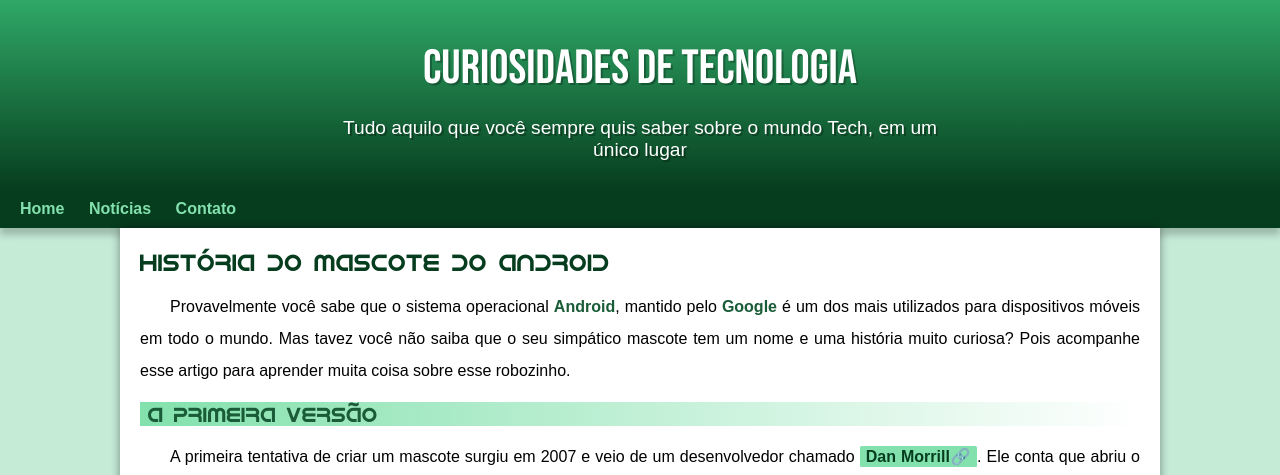
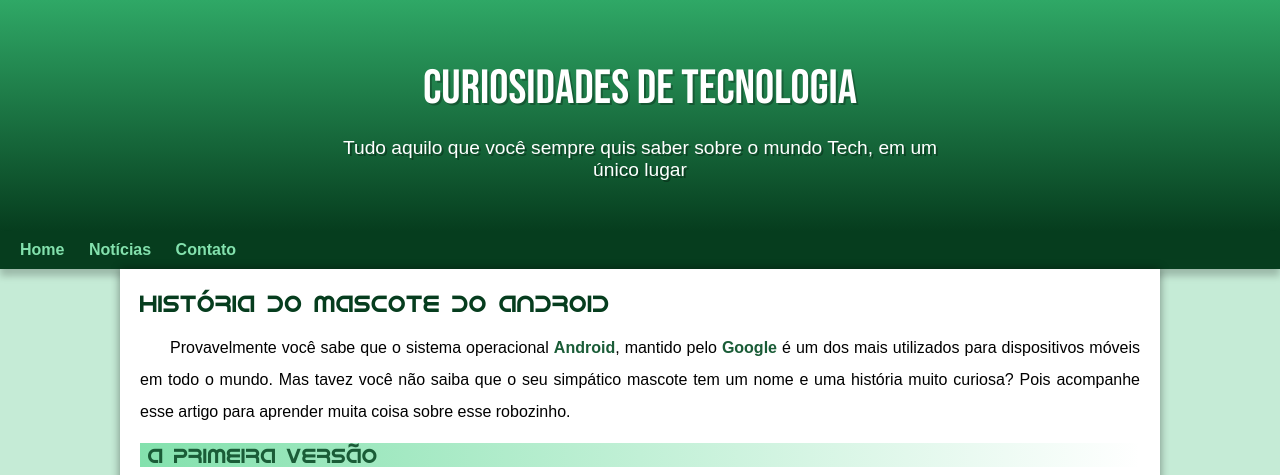
Before and after one commit to PedroAnjosPS/projeto-android, a plain HTML site: page index.html in a window 1280 px wide. Shown: the top 475 px of the page. Drawn offline with Linux system fonts and the light colour scheme.

Commit message:
Atualização no CSS do site

```diff
--- a/css/estilo.css
+++ b/css/estilo.css
@@ -56,7 +56,7 @@ header > h1{
     font-family: var(--fonte-destaque);
     font-size: 3em;
     font-weight: normal;
-    margin-bottom: 20px;
+    padding: 20px;
     text-shadow: 2px 2px 0px rgba(0, 0, 0, 0.267);
 }
 
@@ -67,7 +67,7 @@ header > p{
     max-width: 600px;
     padding: 0px 10px 0px 10px;
     margin: auto;
-    padding-bottom: 20px;
+    padding-bottom: 50px;
     text-shadow: 2px 2px 0px rgba(0, 0, 0, 0.315);
 }
 
```
